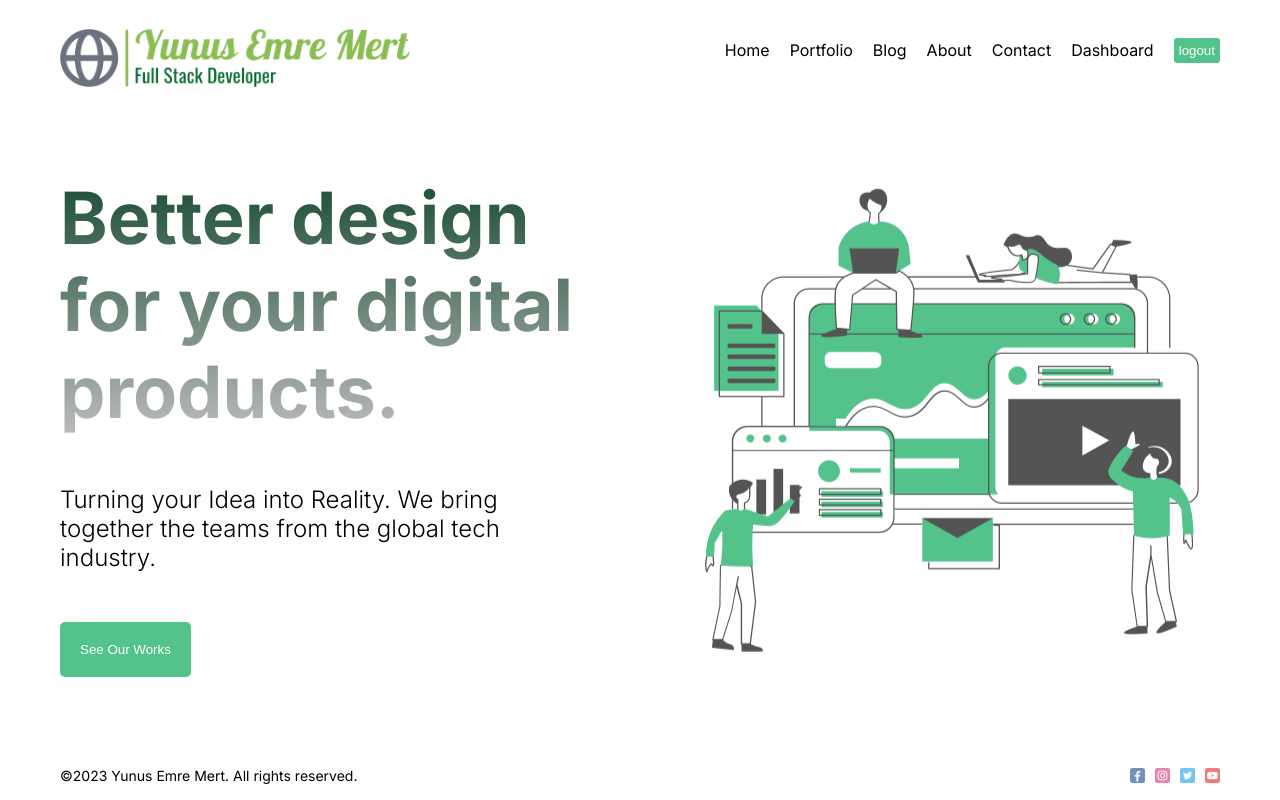
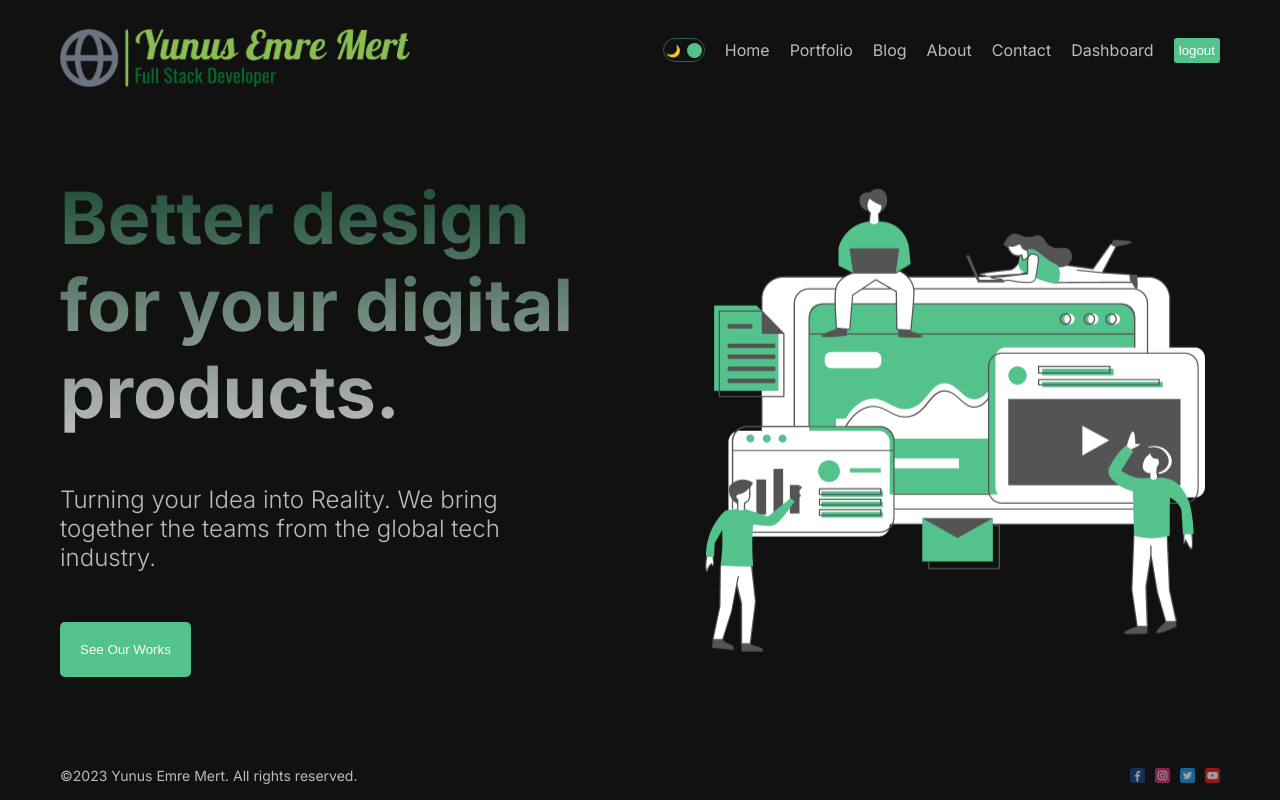
Before and after one commit to yunusmertofficial/portfolio-nextjs, a Next.js app: page / in a window 1280 px wide. Built offline with nearby package versions, Linux system fonts and the light colour scheme.

Commit message:
dark mode toggle

```diff
--- a/src/app/layout.js
+++ b/src/app/layout.js
@@ -1,24 +1,27 @@
+import Navbar from "@/components/navbar/Navbar";
+import "./globals.css";
 import { Inter } from "next/font/google";
-import "./globals.css";
-import Navbar from "@/components/navbar/Navbar";
 import Footer from "@/components/footer/Footer";
+import { ThemeProvider } from "@/context/ThemeContext";
 
 const inter = Inter({ subsets: ["latin"] });
 
 export const metadata = {
-  title: "Create Next App",
-  description: "Generated by create next app",
+  title: "Lama Dev",
+  description: "This is the description",
 };
 
 export default function RootLayout({ children }) {
   return (
     <html lang="en">
       <body className={inter.className}>
-        <div className="container">
-          <Navbar />
-          {children}
-          <Footer />
-        </div>
+        <ThemeProvider>
+          <div className="container">
+            <Navbar />
+            {children}
+            <Footer />
+          </div>
+        </ThemeProvider>
       </body>
     </html>
   );
--- /dev/null
+++ b/src/components/DarkModeToggle/DarkModeToggle.jsx
@@ -0,0 +1,22 @@
+"use client";
+
+import React, { useContext } from "react";
+import styles from "./darkModeToggle.module.css";
+import { ThemeContext } from "../../context/ThemeContext";
+
+const DarkModeToggle = () => {
+  const { toggle, mode } = useContext(ThemeContext);
+  return (
+    <div className={styles.container} onClick={toggle}>
+      <div className={styles.icon}>🌙</div>
+      <div className={styles.icon}>🔆</div>
+      <div
+        className={`${styles.ball} ${
+          mode === "light" ? styles.left : styles.right
+        }`}
+      />
+    </div>
+  );
+};
+
+export default DarkModeToggle;
--- /dev/null
+++ b/src/components/DarkModeToggle/darkModeToggle.module.css
@@ -0,0 +1,32 @@
+.container {
+  width: 42px;
+  height: 24px;
+  border: 1.5px solid #53c28b70;
+  border-radius: 30px;
+  display: flex;
+  align-items: center;
+  justify-content: space-between;
+  padding: 2px;
+  position: relative;
+  cursor: pointer;
+}
+
+.icon {
+  font-size: 12px;
+}
+
+.ball {
+  width: 15px;
+  height: 15px;
+  background-color: #53c28b;
+  border-radius: 50%;
+  position: absolute;
+}
+
+.left {
+  left: 2px;
+}
+
+.right {
+  right: 2px;
+}
--- a/src/components/navbar/Navbar.jsx
+++ b/src/components/navbar/Navbar.jsx
@@ -4,6 +4,7 @@
 import styles from "./navbar.module.css";
 import Logo from "public/logo.png";
 import Image from "next/image";
+import DarkModeToggle from "../DarkModeToggle/DarkModeToggle";
 
 const Navbar = () => {
   const links = [
@@ -50,6 +51,7 @@
         />
       </Link>
       <div className={styles.links}>
+        <DarkModeToggle />
         {links.map((link) => (
           <Link key={link.id} href={link.url} className={styles.link}>
             {link.title}
--- /dev/null
+++ b/src/context/ThemeContext.js
@@ -0,0 +1,19 @@
+"use client";
+
+import { createContext, useState } from "react";
+
+export const ThemeContext = createContext();
+
+export const ThemeProvider = ({ children }) => {
+  const [mode, setMode] = useState("dark");
+
+  const toggle = () => {
+    setMode((prev) => (prev === "dark" ? "light" : "dark"));
+  };
+
+  return (
+    <ThemeContext.Provider value={{ toggle, mode }}>
+      <div className={`theme ${mode}`}>{children}</div>
+    </ThemeContext.Provider>
+  );
+};
```
